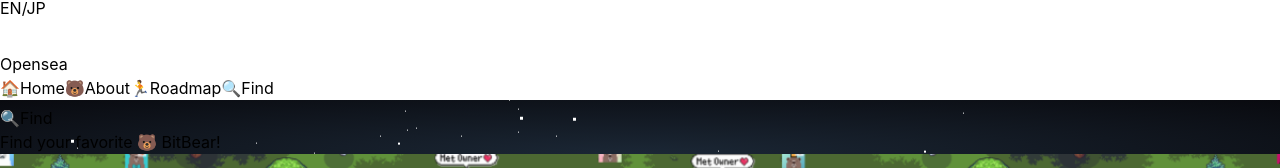
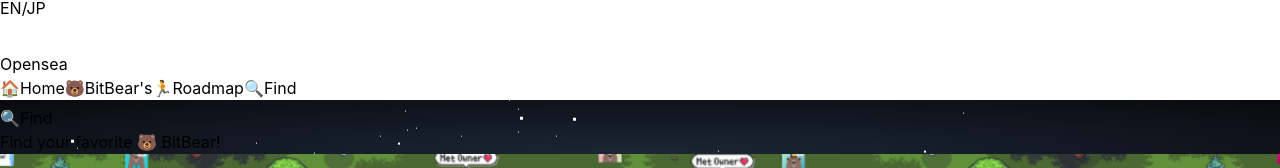
Before and after one commit to kiiiyo/bbc-web-site, a Next.js app: page /en/find in a window 1280 px wide. Shown: the part 134-302 px from the top of the page. Built offline with nearby package versions, Linux system fonts and the light colour scheme; no server answers.

Commit message:
:sparkles: fix nav

```diff
--- a/src/env/constants.tsx
+++ b/src/env/constants.tsx
@@ -16,8 +16,9 @@ export const GLOBAL_MENU_LIST = {
     {
       name: 'ABOUT',
       icon: '🐻',
-      label: '達について',
-      path: '/ja/about'
+      // eslint-disable-next-line quotes
+      label: "BitBear's",
+      path: '/ja/bears'
     },
     {
       name: 'ROADMAP',
@@ -48,8 +49,9 @@ export const GLOBAL_MENU_LIST = {
     {
       name: 'ABOUT',
       icon: '🐻',
-      label: 'About',
-      path: '/en/about'
+      // eslint-disable-next-line quotes
+      label: "BitBear's",
+      path: '/en/bears'
     },
     {
       name: 'ROADMAP',
--- a/src/env/language/en.tsx
+++ b/src/env/language/en.tsx
@@ -56,9 +56,9 @@ export const language: TLanguage = {
       }
     },
     aboutPage: {
-      title: 'About',
+      title: 'BitBear',
       hero: {
-        title: 'About',
+        title: 'BitBear',
         description: 'Here are the BitBears.'
       },
       section: {
--- a/src/env/language/ja.tsx
+++ b/src/env/language/ja.tsx
@@ -59,9 +59,9 @@ export const language: TLanguage = {
       }
     },
     aboutPage: {
-      title: '🐻 達について',
+      title: '🐻 BitBear',
       hero: {
-        title: '達について',
+        title: 'BitBearについて',
         description: 'BitBear達をご紹介します。'
       },
       section: {
```
